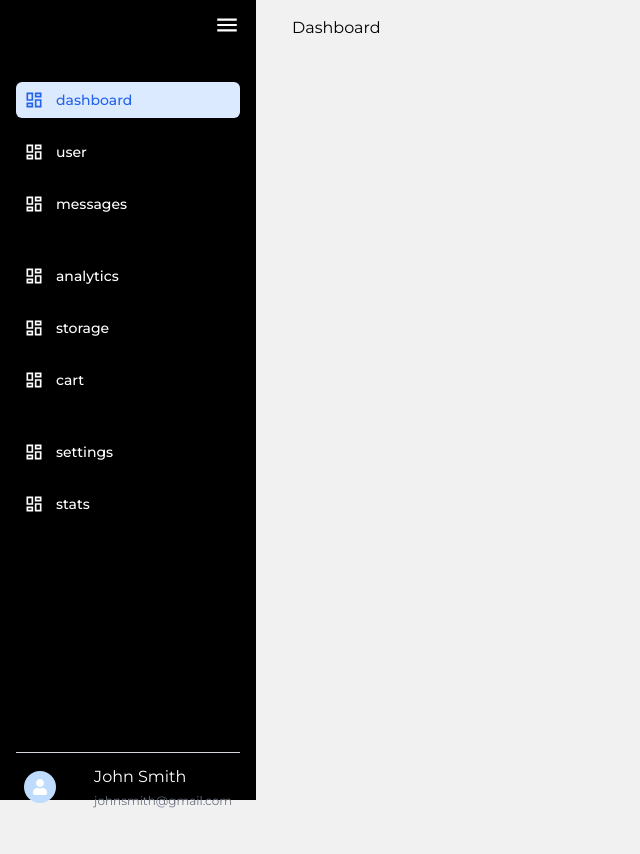
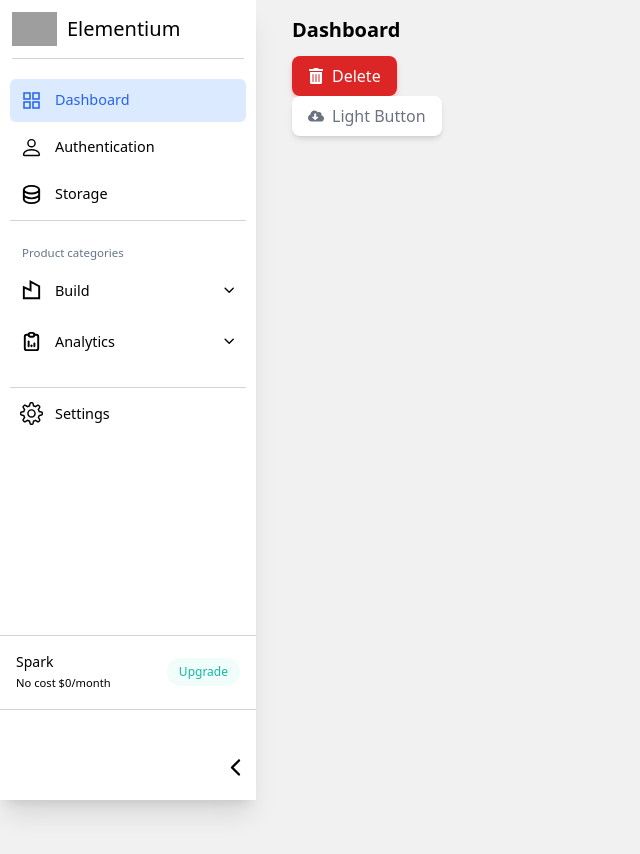
Before and after one commit to marykasp/elementium, a React (Vite) app: page / in a window 1280 px wide. Shown: the top 854 px of the page, without its empty margins (0-640 px from the left). Built offline with nearby package versions, Linux system fonts and the light colour scheme; grey boxes are pictures that could not be loaded.

Commit message:
style: start styling button component to use in modal

```diff
--- /dev/null
+++ b/src/components/buttons/Button.jsx
@@ -0,0 +1,23 @@
+import { FaTrashAlt } from "react-icons/fa";
+
+const Button = ({ variant, icon, children }) => {
+  const variantStyles = {
+    light: "bg-white text-gray-500",
+    danger: "bg-red-600 shadow-red-400/40 text-white",
+  };
+
+  const variantIcons = {
+    danger: <FaTrashAlt />,
+  };
+
+  return (
+    <button
+      className={`flex gap-2 items-center justify-center py-2 px-4 font-medium shadow-md rounded-lg ${variantStyles[variant]}`}
+    >
+      {icon && variant === "danger" && variantIcons[variant]}
+      {children}
+    </button>
+  );
+};
+
+export default Button;
--- a/src/index.css
+++ b/src/index.css
@@ -1,13 +1,13 @@
-@import url("https://fonts.googleapis.com/css2?family=Montserrat:wght@100;200;300;400;500;600;700;800&family=Play:wght@700&display=swap");
+/* @import url("https://fonts.googleapis.com/css2?family=Montserrat:wght@100;200;300;400;500;600;700;800&family=Play:wght@700&display=swap"); */
 
 @tailwind base;
 @tailwind components;
 @tailwind utilities;
 
 @layer base {
-  html {
+  /* html {
     @apply font-Montserrat;
-  }
+  } */
   body {
     background: #f1f1f1;
   }
--- a/src/layouts/MainLayout.jsx
+++ b/src/layouts/MainLayout.jsx
@@ -8,8 +8,8 @@ import { menus } from "../constants/data";
 const MainLayout = () => {
   return (
     <div className="flex gap-5">
-      {/* <Sidebar /> */}
-      <SidebarDark menus={menus} />
+      <Sidebar />
+      {/* <SidebarDark menus={menus} /> */}
       <main className="max-w-5xl flex-1 mx-4 py-4">
         <Outlet />
       </main>
--- a/src/pages/Dashboard.jsx
+++ b/src/pages/Dashboard.jsx
@@ -1,5 +1,21 @@
+import Button from "../components/buttons/Button";
+import { FaCloudDownloadAlt } from "react-icons/fa";
+
 const Dashboard = () => {
-  return <div>Dashboard</div>;
+  return (
+    <div className="flex flex-col gap-3">
+      <h2 className="text-xl font-semibold">Dashboard</h2>
+      <div>
+        <Button variant="danger" icon>
+          Delete
+        </Button>
+        <Button variant="light">
+          <FaCloudDownloadAlt />
+          Light Button
+        </Button>
+      </div>
+    </div>
+  );
 };
 
 export default Dashboard;
--- a/tailwind.config.js
+++ b/tailwind.config.js
@@ -5,7 +5,7 @@ export default {
   theme: {
     extend: {
       fontFamily: {
-        Montserrat: "Montserrat",
+        // Montserrat: "Montserrat",
       },
       colors: {
         primary: {
```
